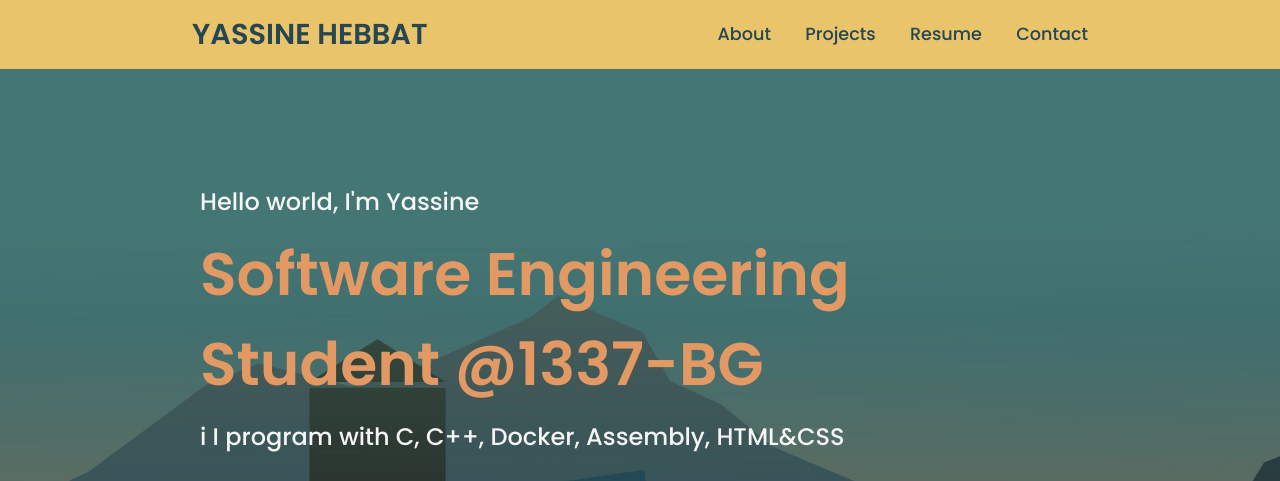
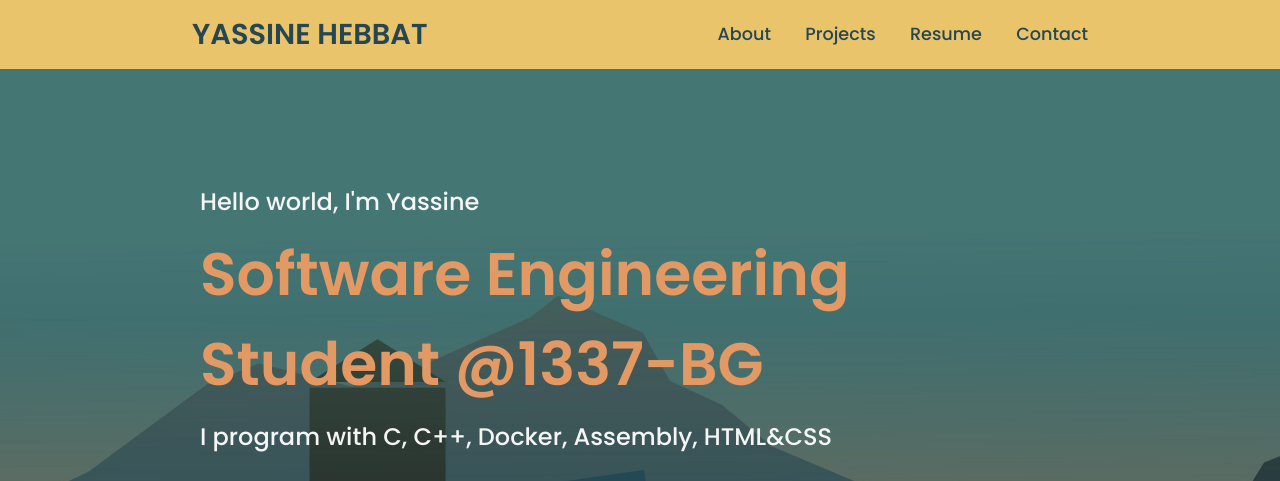
Before and after one commit to yhebbat/yhebbat.github.io, a plain HTML site: page index.html in a window 1280 px wide. Shown: the top 481 px of the page. Drawn offline with Linux system fonts and the light colour scheme.

Commit message:
Update index.html

```diff
--- a/index.html
+++ b/index.html
@@ -28,7 +28,7 @@
         <div>
             <h2 class="presentation">Hello world, I'm Yassine<br>
                 <span>Software Engineering Student <a href="https://1337.ma/en/">@1337-BG</a></span></h2>
-            <h3>i I program with C, C++, Docker, Assembly, HTML&CSS</h3>
+            <h3>I program with C, C++, Docker, Assembly, HTML&CSS</h3>
             <a href="#projects" class="main-btn">View my work</a>
             <div class="social-icons">
                 <a href="https://www.linkedin.com/in/yassine-hebbat-0879541ab/"><i class="fa-brands fa-linkedin"></i></a>
```
